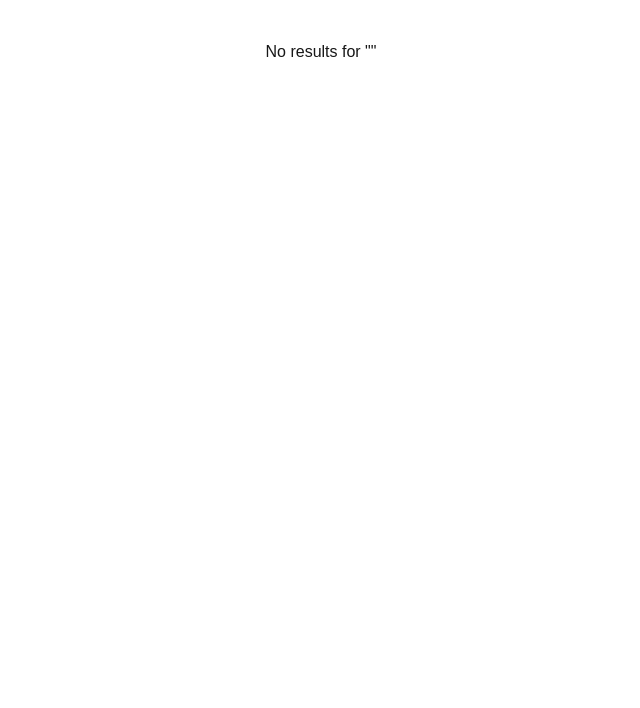
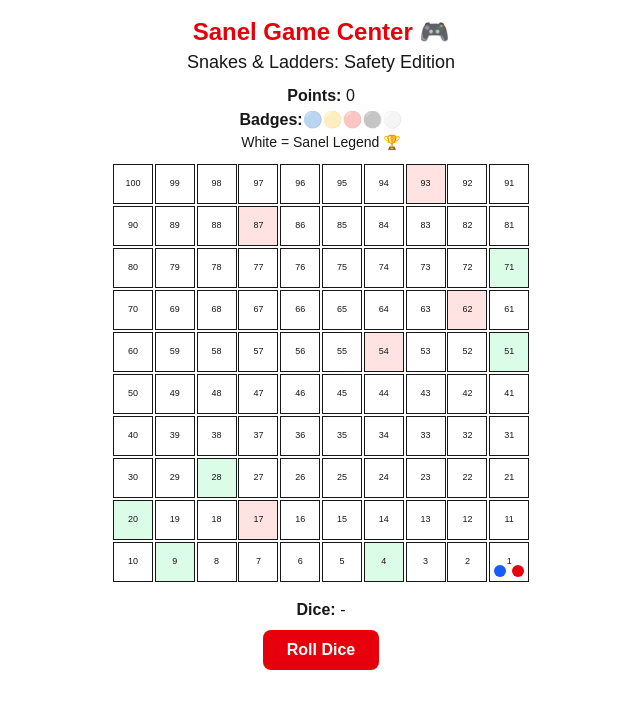
Before and after one commit to ssekanjakko-bot/Sanell, a Next.js app: page /games in a window 1280 px wide. Shown: the top 708 px of the page, without its empty margins (319-959 px from the left). Built offline with nearby package versions, Linux system fonts and the light colour scheme.

Commit message:
Create page.tsx

```diff
--- /dev/null
+++ b/app/games/page.tsx
@@ -0,0 +1,122 @@
+import React, { useState, useEffect } from "react";
+
+type BadgeKey = "blue" | "yellow" | "red" | "grey" | "white";
+
+export default function SnakesLadders() {
+  const [youPos, setYouPos] = useState(1);
+  const [botPos, setBotPos] = useState(1);
+  const [yourTurn, setYourTurn] = useState(true);
+  const [dice, setDice] = useState<number | null>(null);
+  const [points, setPoints] = useState(0);
+  const [gamesPlayed, setGamesPlayed] = useState(0);
+  const [winStreak, setWinStreak] = useState(0);
+  const [totalWins, setTotalWins] = useState(0);
+  const [badges, setBadges] = useState<Record<BadgeKey, boolean>>({
+    blue: false, yellow: false, red: false, grey: false, white: false
+  });
+
+  // Snakes = bad safety, Ladders = good safety
+  const snakes: Record<number, number> = {17:7, 54:34, 62:19, 87:24, 93:73};
+  const ladders: Record<number, number> = {4:14, 9:31, 20:38, 28:84, 51:67, 71:91};
+
+  const rollDice = () => {
+    if (!yourTurn) return;
+    const roll = Math.floor(Math.random() * 6) + 1;
+    setDice(roll);
+    movePlayer("you", roll);
+    setYourTurn(false);
+    setTimeout(() => botTurn(), 800);
+  };
+
+  const botTurn = () => {
+    const roll = Math.floor(Math.random() * 6) + 1;
+    setDice(roll);
+    movePlayer("bot", roll);
+    setYourTurn(true);
+  };
+
+  const movePlayer = (player: "you" | "bot", roll: number) => {
+    let pos = player === "you"? youPos : botPos;
+    pos += roll;
+    if (pos > 100) pos = 100 - (pos - 100); // bounce back
+
+    if (snakes[pos]) pos = snakes[pos];
+    if (ladders[pos]) pos = ladders[pos];
+
+    if (player === "you") setYouPos(pos); else setBotPos(pos);
+
+    if (pos >= 100) endGame(player);
+  };
+
+  const endGame = (winner: "you" | "bot") => {
+    setGamesPlayed(prev => prev + 1);
+    if (winner === "you") {
+      setPoints(p => p + 20);
+      setTotalWins(w => w + 1);
+      setWinStreak(s => s + 1);
+      alert("You Win! +20 Points 🎉");
+    } else {
+      setPoints(p => p + 5);
+      setWinStreak(0);
+      alert("Bot Wins! +5 Points");
+    }
+    setYouPos(1); setBotPos(1); setYourTurn(true);
+  };
+
+  useEffect(() => {
+    const newBadges: Record<BadgeKey, boolean> = {
+      blue: gamesPlayed >= 5,
+      yellow: winStreak >= 3,
+      red: totalWins >= 15,
+      grey: totalWins >= 5, // win 5 games in one game type
+      white: totalWins >= 40 && points >= 500 // MOST POWERFUL
+    };
+    setBadges(newBadges);
+  }, [gamesPlayed, winStreak, totalWins, points]);
+
+  const renderCell = (num: number) => {
+    let bg = "bg-white";
+    if (ladders[num]) bg = "bg-green-100"; // Ladder = safety
+    if (snakes[num]) bg = "bg-red-100"; // Snake = danger
+
+    return (
+      <div key={num} className={`w-10 h-10 border text-[9px] relative flex items-center justify-center ${bg}`}>
+        {num}
+        {youPos === num && <div className="absolute bottom-1 right-1 w-3 h-3 bg-red-600 rounded-full"></div>}
+        {botPos === num && <div className="absolute bottom-1 left-1 w-3 h-3 bg-blue-600 rounded-full"></div>}
+      </div>
+    );
+  };
+
+  return (
+    <div className="p-4 max-w-md mx-auto text-center">
+      <h1 className="text-2xl font-bold text-red-600">Sanel Game Center 🎮</h1>
+      <h2 className="text-lg mb-2">Snakes & Ladders: Safety Edition</h2>
+
+      <div className="mb-3">
+        <p><b>Points:</b> {points}</p>
+        <p><b>Badges:</b>
+          <span className={badges.blue? "" : "opacity-30"}>🔵</span>
+          <span className={badges.yellow? "" : "opacity-30"}>🟡</span>
+          <span className={badges.red? "" : "opacity-30"}>🔴</span>
+          <span className={badges.grey? "" : "opacity-30"}>⚫</span>
+          <span className={badges.white? "" : "opacity-30"}>⚪</span>
+        </p>
+        <p className="text-sm">White = Sanel Legend 🏆</p>
+      </div>
+
+      <div className="grid grid-cols-10 gap-0.5 mb-4 mx-auto w-fit">
+        {Array.from({ length: 100 }, (_, i) => 100 - i).map(renderCell)}
+      </div>
+
+      <p><b>Dice:</b> {dice?? "-"}</p>
+      <button
+        onClick={rollDice}
+        disabled={!yourTurn}
+        className="mt-2 px-6 py-2 bg-red-600 text-white rounded-lg font-bold disabled:opacity-50"
+      >
+        {yourTurn? "Roll Dice" : "Bot Thinking..."}
+      </button>
+    </div>
+  );
+}
```
